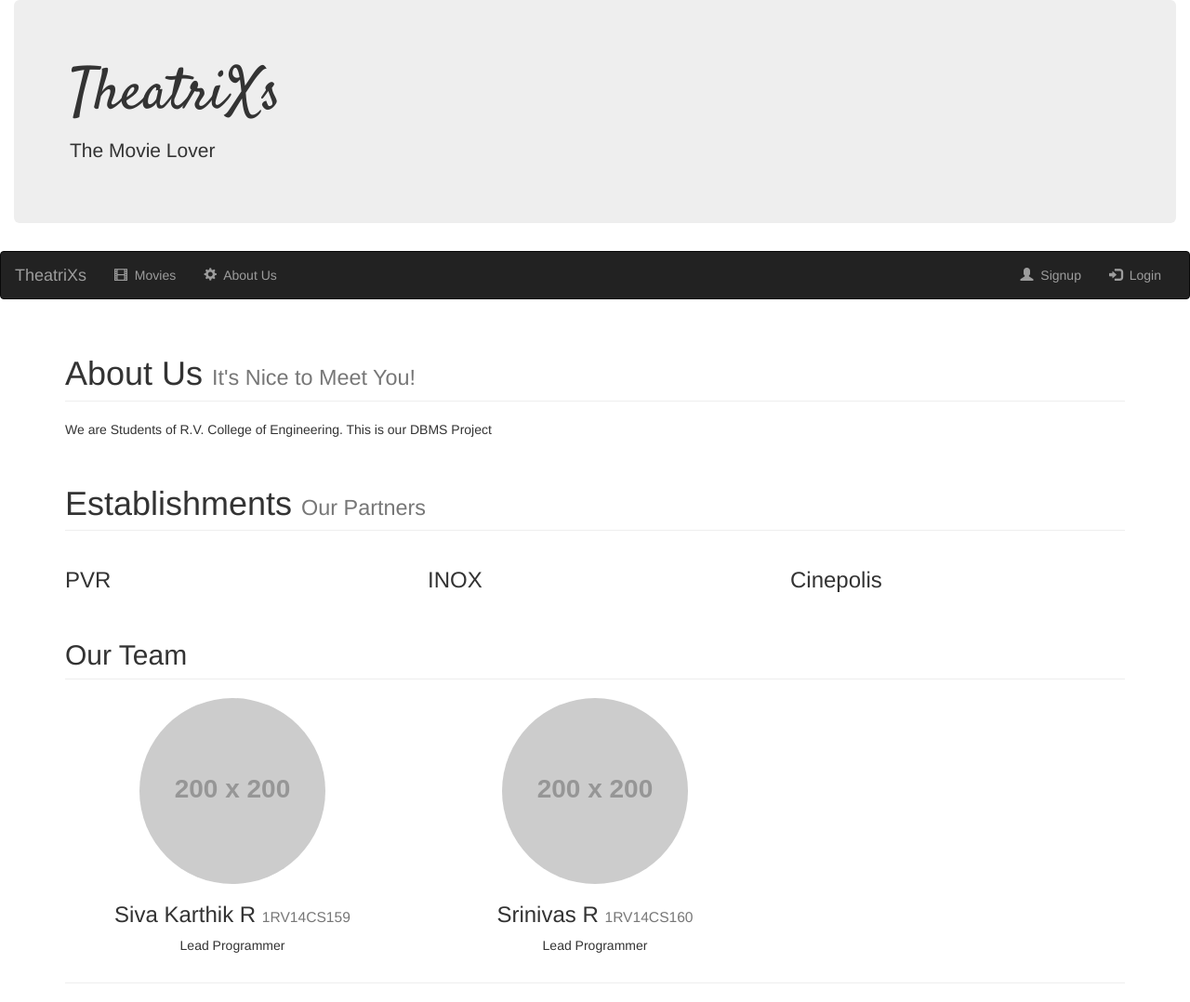
After one commit to sivakarthik51/TheatreManagement, a Django app: page /about/ in a window 1280 px wide. The commit adds this page. Shown: the whole page at 93% size. Run offline with Django 3.2, Linux system fonts and the light colour scheme; grey boxes labelled with a size stand in for pictures from a placeholder-image service; some libraries are stand-ins or nearby versions.

Commit message:
Added About Us page

```diff
--- /dev/null
+++ b/Home/templates/Home/about.html
@@ -0,0 +1,65 @@
+{% extends 'Movies/base.html' %}
+{% block title %}
+    About Us
+{% endblock %}
+{% block body %}
+    <style>
+    .img-center {
+	margin: 0 auto;
+}
+
+</style>
+   <div class="container ">
+
+        <!-- Introduction Row -->
+        <div class="row">
+            <div class="col-lg-12">
+                <h1 class="page-header">About Us
+                    <small>It's Nice to Meet You!</small>
+                </h1>
+                <p>We are Students of R.V. College of Engineering. This is our DBMS Project</p>
+            </div>
+        </div>
+
+       <div class = "row">
+            <div class="col-lg-12">
+                <h1 class="page-header">Establishments
+                    <small>Our Partners</small>
+                </h1>
+            </div>
+                {% for e in establishments %}
+                    <div class = "col-lg-4">
+                        <h3>{{ e.name }}</h3>
+                     </div>
+                {% endfor %}
+
+       </div>
+
+        <!-- Team Members Row -->
+        <div class="row">
+            <div class="col-lg-12">
+                <h2 class="page-header">Our Team</h2>
+            </div>
+            <div class="col-lg-4 col-sm-6 text-center">
+                <img class="img-circle img-responsive img-center" src="http://placehold.it/200x200" alt="">
+                <h3>Siva Karthik R
+                    <small>1RV14CS159</small>
+                </h3>
+                <p>Lead Programmer</p>
+            </div>
+            <div class="col-lg-4 col-sm-6 text-center">
+                <img class="img-circle img-responsive img-center" src="http://placehold.it/200x200" alt="">
+                <h3>Srinivas R
+                    <small>1RV14CS160</small>
+                </h3>
+                <p>Lead Programmer</p>
+            </div>
+
+        </div>
+
+        <hr>
+
+
+    </div>
+    <!-- /.container -->
+{% endblock %}
--- a/Home/urls.py
+++ b/Home/urls.py
@@ -5,4 +5,5 @@ app_name = 'Home'
 
 urlpatterns = [
     url(r'^$', views.IndexView.as_view(),name='home_index'),
+    url(r'^about/$', views.AboutView.as_view(),name='about'),
 ]
--- a/Home/views.py
+++ b/Home/views.py
@@ -1,9 +1,16 @@
 from django.shortcuts import render
-from django.views import generic
+from django.views import generic,View
 from Movies.models import Movie
+from Establishments.models import Establishment
 # Create your views here.
 class IndexView(generic.ListView):
     template_name = 'Home/index.html'
 
     def get_queryset(self):
         return Movie.objects.all()
+
+class AboutView(View):
+    template_name = 'Home/about.html'
+    establishments = Establishment.objects.all()
+    def get(self,request):
+        return render(request,self.template_name,{'establishments':self.establishments})
--- a/Movies/forms.py
+++ b/Movies/forms.py
@@ -50,7 +50,7 @@ class MovieQueryForm(forms.ModelForm):
         model=Movie
         fields=['theatre']
 
-#TODO Show Form
+
 class ShowForm(forms.ModelForm):
     show_time = forms.DateTimeField(widget=DateTimeWidget(usel10n=True, bootstrap_version=3))
     # show_time = forms.SplitDateTimeField(widget=widgets.AdminSplitDateTime())
--- a/Movies/templates/Movies/base.html
+++ b/Movies/templates/Movies/base.html
@@ -12,7 +12,7 @@
     <script>
         $(document).ready(function() {
             $(".nav a").on("click", function () {
-                $(".nav").find(".active").removeClass("active");
+                $(".nav li").find(".active").removeClass("active");
                 $(this).parent().addClass("active");
             });
         });
@@ -83,10 +83,16 @@
         <div class="collapse navbar-collapse" id="topNavBar">
 
             <ul class = "nav navbar-nav">
-                <li class="active">
+                <li class="">
                     <a href="{% url 'Movies:index' %}">
                         <span class="glyphicon glyphicon-film" aria-hidden="true"></span>&nbsp;
                         Movies
+                    </a>
+                </li>
+                <li class="">
+                    <a href="{% url 'Home:about' %}">
+                        <span class="glyphicon glyphicon-cog" aria-hidden="true"></span>&nbsp;
+                        About Us
                     </a>
                 </li>
 
--- a/Movies/views.py
+++ b/Movies/views.py
@@ -265,7 +265,7 @@ class BookTickets(LoginRequiredMixin,CreateView):
                                'ti': self.title})
             cred.credit = cred.credit - ticket.price
             cred.save()
-            #TODO Beautify Email
+
             ticket.theatre = Theatre.objects.get(pk=ticket.show.theatre_id)
             msg1 = 'Hi ' + str(
                 ticket.user) + '!\n\nYour ticket booking has been confirmed, with the following details : \n'
```
Also changed, not shown: Movies/templates/Movies/details.html (+21 -4 lines), db.sqlite3.
